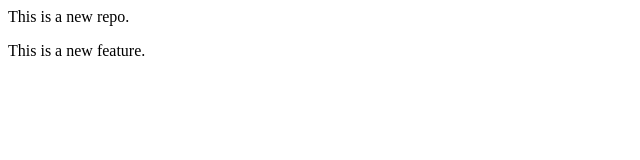
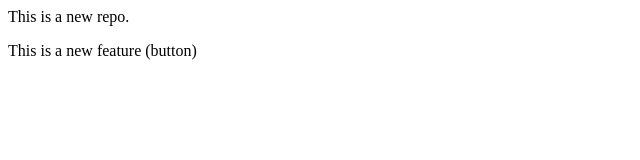
Before and after one commit to dibya-pradhan/localrepo, a plain HTML site: page index.html in a window 1280 px wide. Shown: the full height of the page, 0-640 px from the left. Drawn offline with Linux system fonts and the light colour scheme.

```diff
--- a/index.html
+++ b/index.html
@@ -1,2 +1,2 @@
 <p>This is a new repo.<p>
-    <p>This is a new feature.<p></p>
+    <p>This is a new feature (button)<p></p>
```
